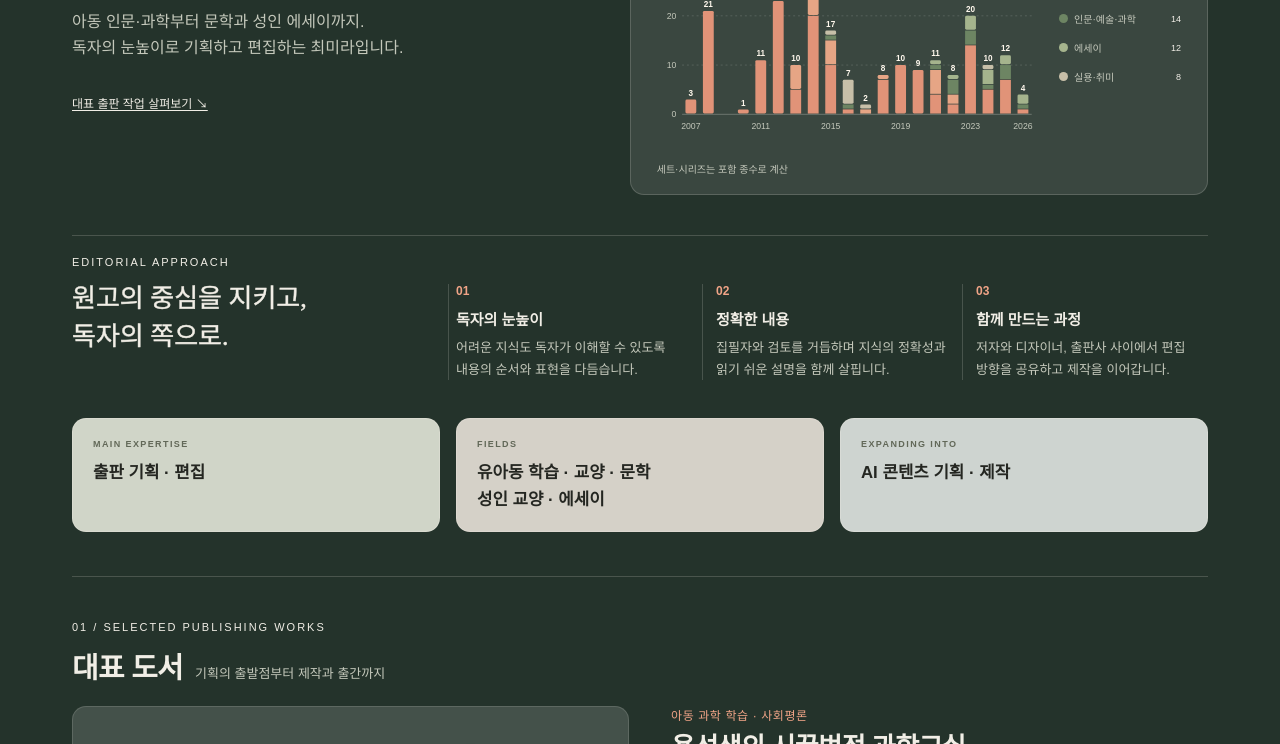
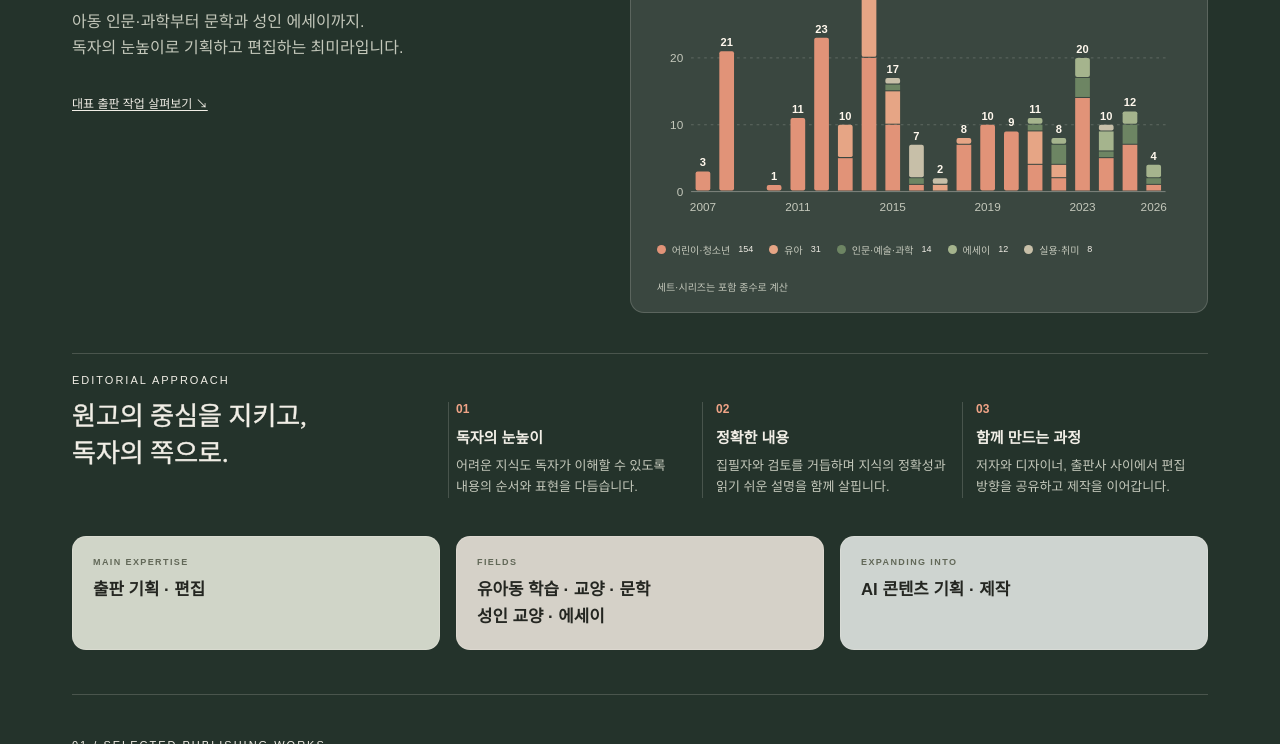
Before and after one commit to schwatara-eng/CMR_book_portfolio, a plain HTML site: page index.html in a window 1280 px wide. Shown: the part 356-1100 px from the top of the page. Drawn offline with Linux system fonts and the light colour scheme; grey boxes are pictures that could not be loaded; a web font is replaced by a local one.

Commit message:
경력 그래프 범례를 하단으로 이동하고 막대 영역 가로 폭 확대

```diff
--- a/style.css
+++ b/style.css
@@ -614,19 +614,19 @@ header .logo,.about h2{font-family:'Pretendard',Arial,'Malgun Gothic',sans-serif
 }
 @media print{.principles>div+div::before{left:-10px}}
 
-/* 경력 그래프: 제목·누적 종수 상단, 막대와 분야 범례 좌우 배치 */
+/* 경력 그래프: 상단 제목·누적 종수, 전체 폭 막대그래프와 하단 범례 */
 .hero-art.career-chart{padding:26px 26px 18px;gap:22px;border:1px solid var(--line)}
 .cc-head{align-items:flex-start}
 .cc-title{font-size:22px;line-height:1.35;margin-top:10px}
 .cc-total{text-align:right}
 .cc-total>span{display:block;font-size:10px;margin-bottom:8px}
 .cc-total b{font-size:40px;color:var(--ink)}
-.cc-body{display:grid;grid-template-columns:minmax(0,1fr) 122px;gap:16px;align-items:center}
+.cc-body{display:grid;grid-template-columns:minmax(0,1fr);gap:16px;align-items:center}
 .cc-body .cc-plot{min-width:0}
-.cc-body .cc-legend{display:flex;flex-direction:column;align-items:stretch;gap:14px;font-size:10px}
+.cc-body .cc-legend{display:flex;flex-direction:row;flex-wrap:wrap;align-items:center;gap:8px 16px;font-size:10px}
 .cc-body .cc-legend li{gap:6px;flex-wrap:wrap}
 .cc-body .cc-legend i{border-radius:50%;flex:none}
-.cc-body .cc-legend b{font-size:9px;font-weight:400;margin-left:auto}
+.cc-body .cc-legend b{font-size:9px;font-weight:400;margin-left:2px}
 @media screen{
  .hero-art.career-chart{--ink:#f1eee6;--muted:#c4c8bb;--line:rgba(241,238,230,.18);color:var(--ink);background:rgba(255,255,255,.1)}
  .career-chart .cc-grid{stroke:rgba(241,238,230,.26)}
@@ -645,7 +645,7 @@ header .logo,.about h2{font-family:'Pretendard',Arial,'Malgun Gothic',sans-serif
 @media print{
  .hero-art.career-chart{padding:16px;gap:12px}
  .cc-title{font-size:18px}
- .cc-body{grid-template-columns:minmax(0,1fr) 112px;gap:10px}
+ .cc-body{grid-template-columns:minmax(0,1fr);gap:10px}
  .cc-body .cc-legend{gap:10px;font-size:9px}
  .cc-body .cc-plot svg{height:auto}
  .cc-total b{font-size:32px}
```
